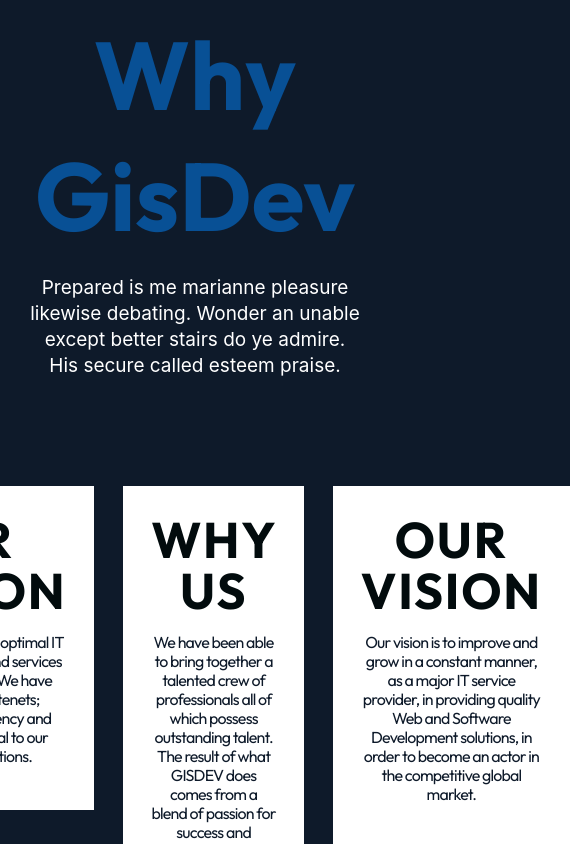
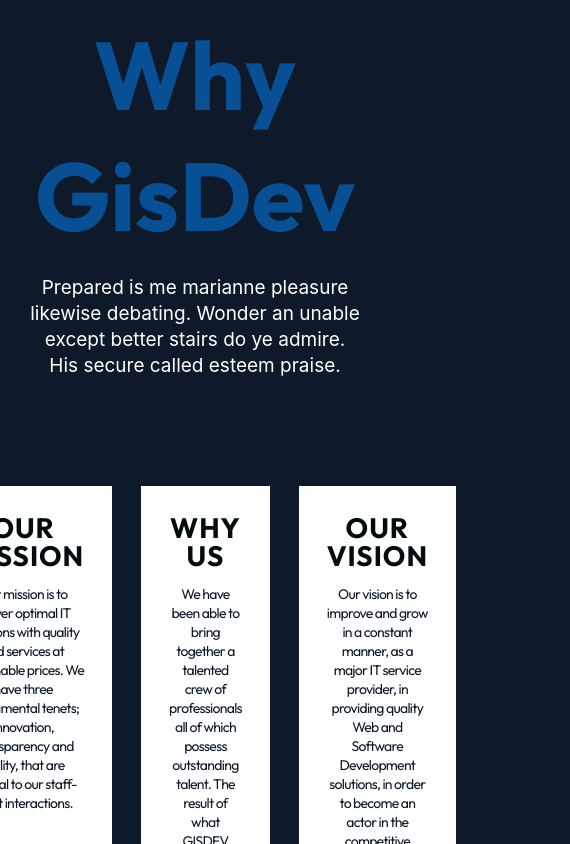
Before and after one commit to Gisdev-Albania/gisdev-website, a Next.js app: page /about-us in a window 390 px wide. Shown: the part 1757-2601 px from the top of the page, 570 px wide, since content can reach past the window. Built offline with nearby package versions, Linux system fonts and the light colour scheme.

Commit message:
fixes mobile version

```diff
--- a/components/Button/Button.tsx
+++ b/components/Button/Button.tsx
@@ -29,6 +29,7 @@ export const Button: React.FunctionComponent<ButtonProps> = props => {
                 alignItems: 'center',
                 justifyContent: 'space-around',
               }}
+              className={styles.btn__style}
             >
               {children}
 
--- a/components/CardWraper/CardWrapper.tsx
+++ b/components/CardWraper/CardWrapper.tsx
@@ -20,18 +20,13 @@ export const CardWrapper: React.FunctionComponent<CardProps> = props => {
     <div className={styles.card__right__container}>
       <div className={styles.latest__work__title_card}>
         {primaryText ? (
-          <div>
+          <div className={styles.latest__work__text}>
             {' '}
-            <h2
-              className={styles.latest__work__card__title}
-              style={{ fontSize: '45px' }}
-            >
-              {title}
-            </h2>
+            <h2 className={styles.latest__work__card__title}>{title}</h2>
             <p className={styles.card__paragraph}>{paragraph}</p>
           </div>
         ) : (
-          <div>
+          <div className={styles.latest__work__text}>
             {' '}
             <h2 className={styles.latest__work__card__title}>{title}</h2>
             <p className={styles.card__paragraph}>{paragraph}</p>
--- a/styles/components/CardWrapper.module.scss
+++ b/styles/components/CardWrapper.module.scss
@@ -17,6 +17,11 @@
     height: 100%;
     padding: 1rem;
     max-height: 600px;
+    .latest__work__text {
+      h2 {
+        font-size: 45px;
+      }
+    }
 
     .latest__work__card__title {
       font-family: 'Outfit';
@@ -59,3 +64,18 @@
     }
   }
 }
+
+@media (max-width: 450px) {
+  .card__right__container {
+    .latest__work__title_card {
+      .latest__work__text {
+        h2 {
+          font-size: 28px;
+        }
+        p {
+          font-size: 14px;
+        }
+      }
+    }
+  }
+}
--- a/styles/components/NewTestimonials.module.scss
+++ b/styles/components/NewTestimonials.module.scss
@@ -183,6 +183,9 @@
         }
         .testimonials__left_section {
           .testimonials__card__body {
+            .testimonials__body__paragraph {
+              font-size: 14px;
+            }
             .testimonials__card_body__elements {
               .testimonials__body__text {
                 max-width: 250px;
```
Also changed, not shown: styles/components/Button.module.scss (+12 -0 lines).
